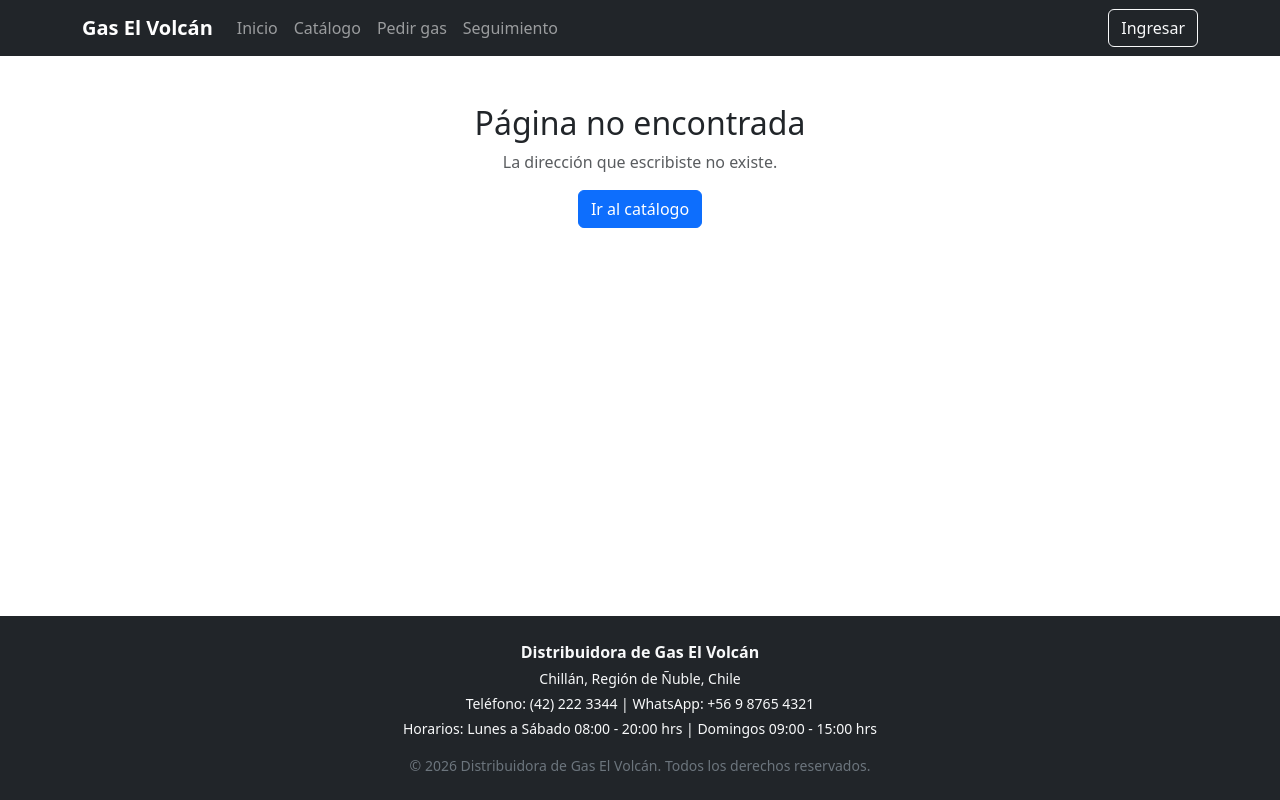
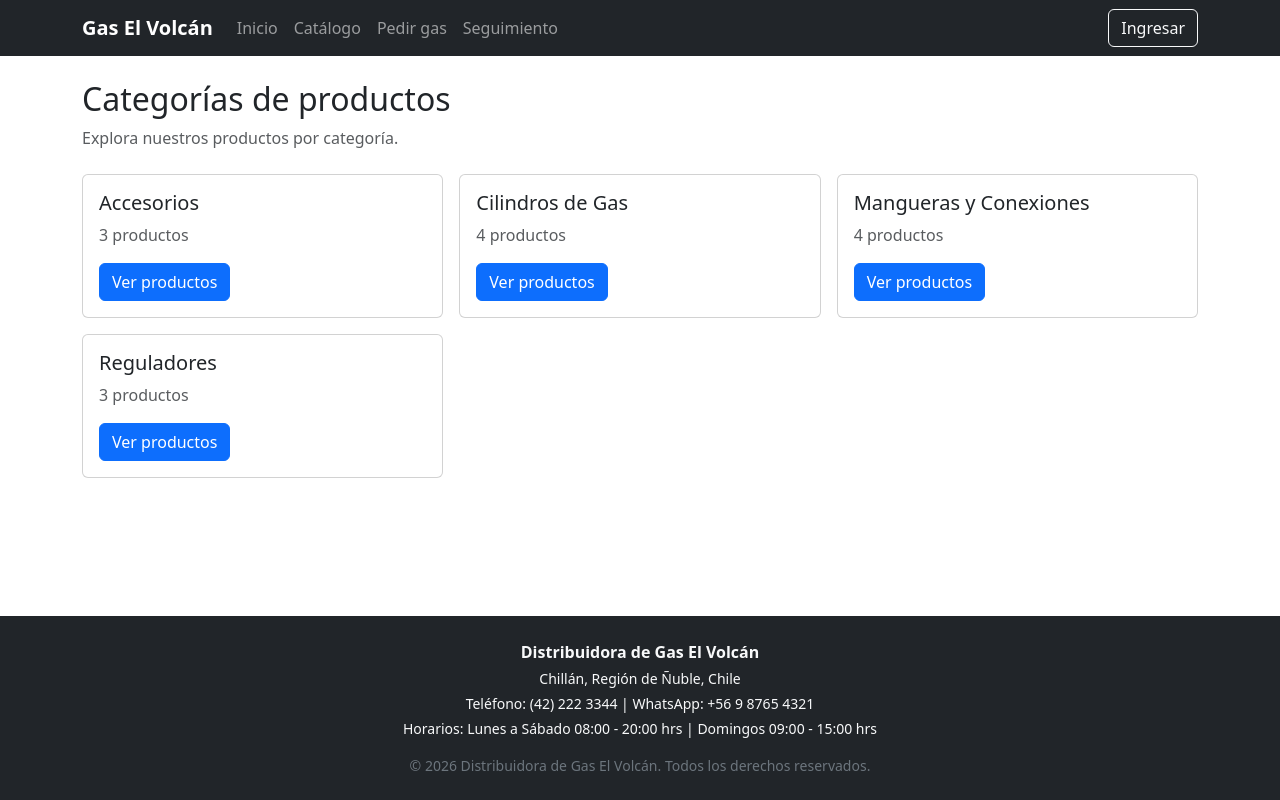
Before and after one commit to joelespinoza-beg/Distribuidora-Gas-El-Volcan-React, a React (Vite) app in the folder distribuidora-gas-el-volcan/: page /categorias in a window 1280 px wide. Built offline with nearby package versions, Linux system fonts and the light colour scheme.

Commit message:
feat: agregar página de categorías y filtro en catálogo

```diff
--- a/distribuidora-gas-el-volcan/src/App.jsx
+++ b/distribuidora-gas-el-volcan/src/App.jsx
@@ -1,6 +1,7 @@
 import { BrowserRouter, Routes, Route } from 'react-router-dom';
 import Inicio from './pages/Inicio';
 import Catalogo from './pages/Catalogo';
+import Categorias from './pages/Categorias';
 import Producto from './pages/Producto';
 import Login from './pages/Login';
 import Registro from './pages/Registro';
@@ -20,6 +21,7 @@ function App() {
       <Routes>
         <Route path="/" element={<Inicio />} />
         <Route path="/catalogo" element={<Catalogo />} />
+        <Route path="/categorias" element={<Categorias />} />
         <Route path="/producto/:id" element={<Producto />} />
         <Route path="/login" element={<Login />} />
         <Route path="/registro" element={<Registro />} />
--- a/distribuidora-gas-el-volcan/src/components/atoms/Selector.jsx
+++ b/distribuidora-gas-el-volcan/src/components/atoms/Selector.jsx
@@ -1,22 +1,25 @@
 import React from 'react';
 
-function Precio(props) {
-  const valor = props.valor !== undefined ? props.valor : props.monto;
-  const valorFormateado = typeof valor === 'number'
-    ? valor.toLocaleString('es-CL')
-    : valor;
+function Selector(props) {
+  return (
+    <select
+      id={props.id}
+      name={props.name}
+      value={props.value ?? ''}
+      onChange={props.onChange}
+      disabled={props.disabled}
+      required={props.required}
+      className={`form-select ${props.className || ''}`.trim()}
+    >
+      {props.placeholder && <option value="">{props.placeholder}</option>}
+      {(props.opciones || []).map((opcion) => {
+        const valor = typeof opcion === 'string' ? opcion : opcion.valor;
+        const texto = typeof opcion === 'string' ? opcion : opcion.texto;
 
-  return (
-    <span
-      id={props.id}
-      className={(props.className || '').trim()}
-    >
-      {props.moneda || '$'} {valorFormateado}
-      {props.tipoCliente && (
-        <small className="text-muted ms-1">({props.tipoCliente})</small>
-      )}
-    </span>
+        return <option key={valor} value={valor}>{texto}</option>;
+      })}
+    </select>
   );
 }
 
-export default Precio;
+export default Selector;
--- a/distribuidora-gas-el-volcan/src/components/organisms/Navbar.jsx
+++ b/distribuidora-gas-el-volcan/src/components/organisms/Navbar.jsx
@@ -2,7 +2,8 @@ import React, { useState } from 'react';
 
 const enlacesPorDefecto = [
   { id: 'inicio', texto: 'Inicio', ruta: '/' },
-  { id: 'catalogo', texto: 'Catálogo', ruta: '/catalogo' }
+  { id: 'catalogo', texto: 'Catálogo', ruta: '/catalogo' },
+  { id: 'categorias', texto: 'Categorías', ruta: '/categorias' }
 ];
 
 
--- a/distribuidora-gas-el-volcan/src/pages/Catalogo.jsx
+++ b/distribuidora-gas-el-volcan/src/pages/Catalogo.jsx
@@ -1,5 +1,5 @@
 import React, { useState } from 'react';
-import { useNavigate } from 'react-router-dom';
+import { useNavigate, useSearchParams } from 'react-router-dom';
 import PlantillaPublica from '../components/templates/PlantillaPublica';
 import CatalogoGas from '../components/organisms/CatalogoGas';
 import SelectorTipoClient from '../components/molecules/SelectorTipoClient';
@@ -11,11 +11,14 @@ import { useTituloPagina } from '../hooks/useTituloPagina';
 
 function Catalogo() {
   const navigate = useNavigate();
+  const [searchParams] = useSearchParams();
   const { productos } = useProductos();
 
   // Estado de los filtros
   const [tipoCliente, setTipoCliente] = useState('residencial');
-  const [categoria, setCategoria] = useState('todas');
+  const [categoria, setCategoria] = useState(
+    () => searchParams.get('categoria') || 'todas'
+  );
   const [busqueda, setBusqueda] = useState('');
 
   useTituloPagina('Catálogo');
--- /dev/null
+++ b/distribuidora-gas-el-volcan/src/pages/Categorias.jsx
@@ -0,0 +1,62 @@
+import React from 'react';
+import { useNavigate } from 'react-router-dom';
+import Boton from '../components/atoms/Boton';
+import PlantillaPublica from '../components/templates/PlantillaPublica';
+import { useProductos } from '../context/ProductosContext';
+import { useTituloPagina } from '../hooks/useTituloPagina';
+
+function Categorias() {
+  const navigate = useNavigate();
+  const { productos } = useProductos();
+
+  useTituloPagina('Categorías');
+
+  const categorias = [...new Set(productos.map((producto) => producto.categoria))]
+    .sort((a, b) => a.localeCompare(b, 'es'))
+    .map((nombre) => ({
+      nombre,
+      cantidad: productos.filter((producto) => producto.categoria === nombre).length
+    }));
+
+  return (
+    <PlantillaPublica>
+      <div className="container py-4">
+        <h1 className="h2 mb-2">Categorías de productos</h1>
+        <p className="text-muted mb-4">
+          Explora nuestros productos por categoría.
+        </p>
+
+        {categorias.length === 0 ? (
+          <p role="status" className="text-muted">
+            No hay categorías disponibles por el momento.
+          </p>
+        ) : (
+          <div className="row g-3">
+            {categorias.map((categoria) => (
+              <div className="col-12 col-sm-6 col-lg-4" key={categoria.nombre}>
+                <article className="card h-100">
+                  <div className="card-body d-flex flex-column">
+                    <h2 className="h5 card-title">{categoria.nombre}</h2>
+                    <p className="card-text text-muted">
+                      {categoria.cantidad}{' '}
+                      {categoria.cantidad === 1 ? 'producto' : 'productos'}
+                    </p>
+                    <Boton
+                      texto="Ver productos"
+                      className="mt-auto align-self-start"
+                      onClick={() => navigate(
+                        `/catalogo?categoria=${encodeURIComponent(categoria.nombre)}`
+                      )}
+                    />
+                  </div>
+                </article>
+              </div>
+            ))}
+          </div>
+        )}
+      </div>
+    </PlantillaPublica>
+  );
+}
+
+export default Categorias;
```
Also changed, not shown: 1 other file (tests, documents, lock files or other folders).
